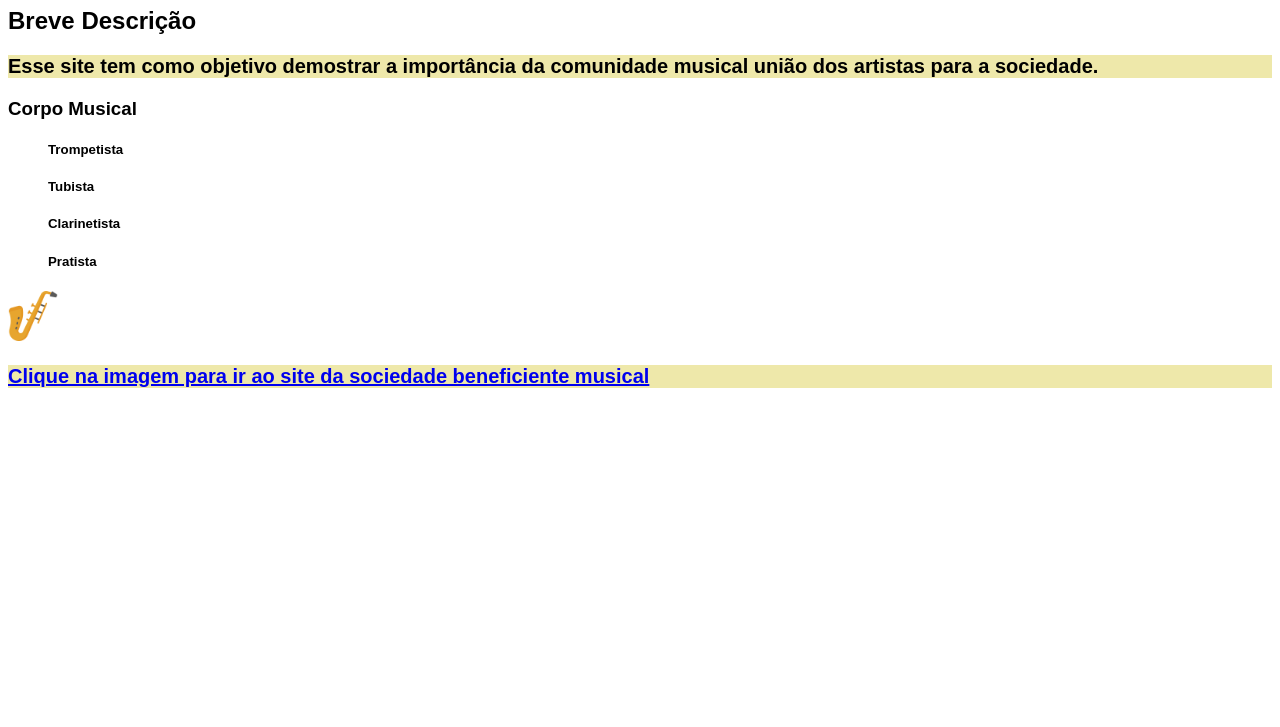
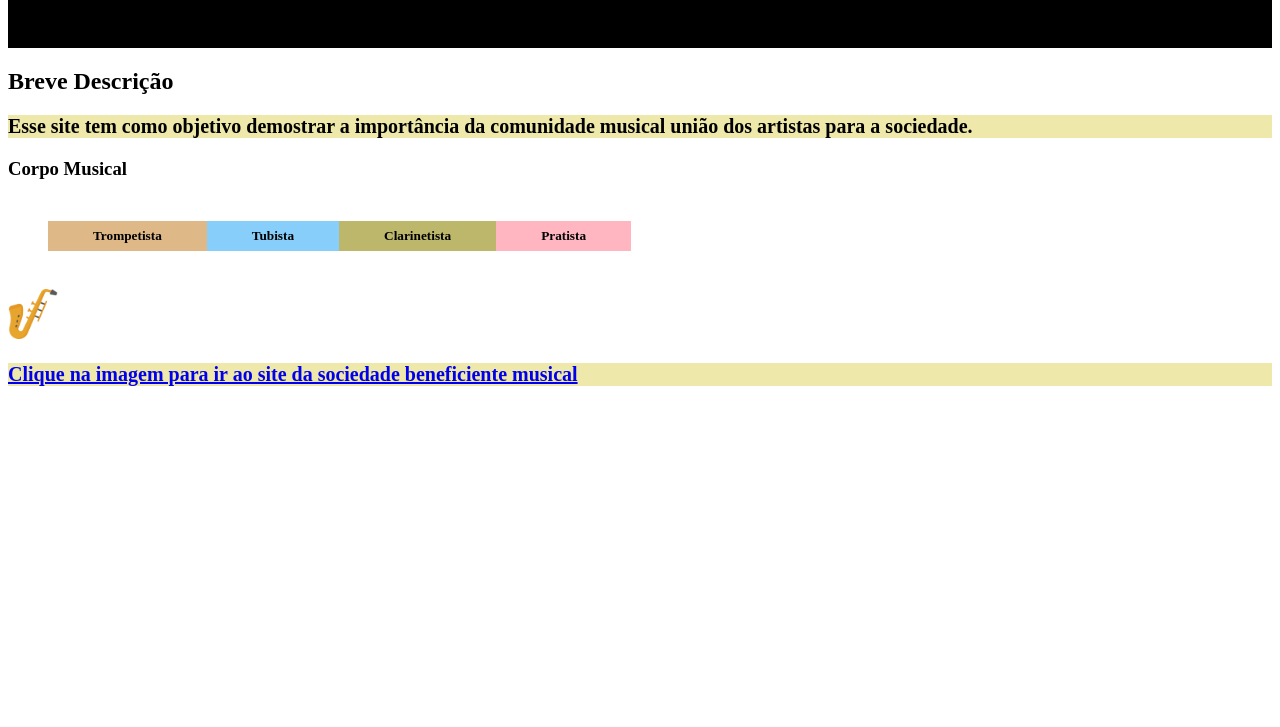
Before and after one commit to Alexandre-digital/digital_house, a plain HTML site: page HTML_Site/index.html in a window 1280 px wide. Shown: the part 73-800 px from the top of the page. Drawn offline with Linux system fonts and the light colour scheme.

Commit message:
Add files via upload
css

```diff
--- a/HTML_Site/css/styles.css
+++ b/HTML_Site/css/styles.css
@@ -1,8 +1,54 @@
+
+
+
+
+header{
+
+
+   background-color: black;
+   height: 100px;
+}
+
+.style{
+   position: relative;
+
+}
+.musical{
+   display: flex;
+}
+
+
+.trompetista{
+   padding: 7px 45px;
+   background-color: burlywood;
+}
+
+.tubista{
+   padding: 7px 45px;
+   background-color: lightskyblue;
+
+}
+
+.clarinetista{
+   padding: 7px 45px;
+   background-color: darkkhaki;
+}
+
+.pratista{
+   padding: 7px 45px;
+   background-color: lightpink;
+
+}
+
+
+ }
+
  body{
 
-    font-family: Arial;
-    background-position: top;
+   .musica{
 
+      font-size: 30px;
+   }
 
 
  }
@@ -18,4 +64,10 @@ background-color: palegoldenrod;
 
     text-transform: uppercase;
     color: crimson;
+
+
+    }
+
+
+
  }
```
